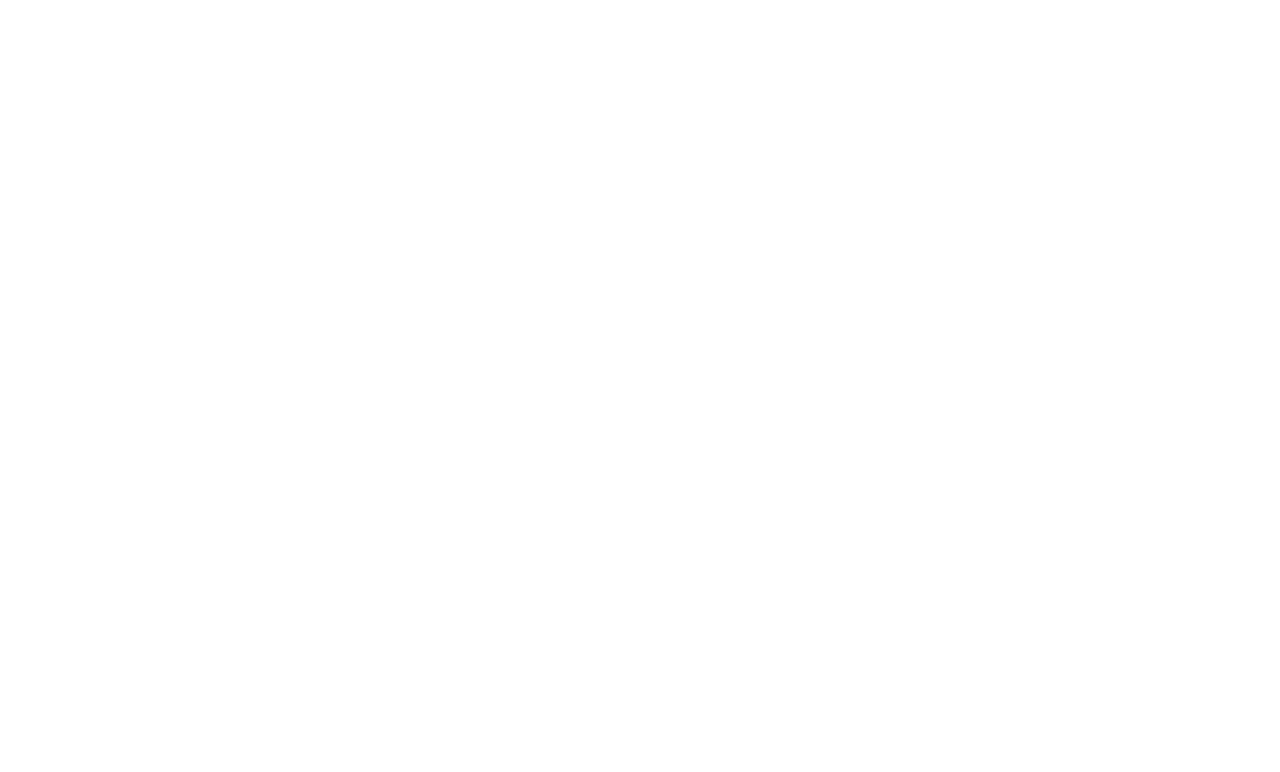
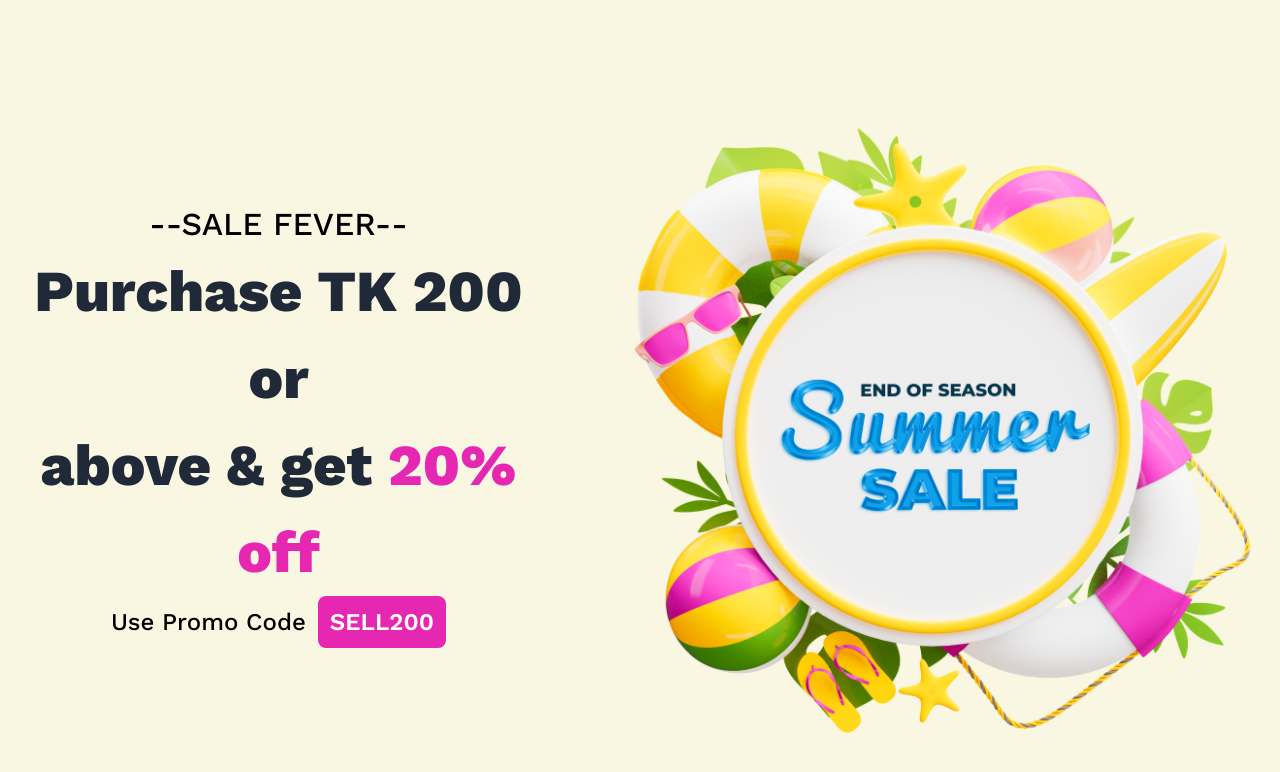
Before and after one commit to muhammad-shahin/summer-sale-coupon, a plain HTML site: page index.html in a window 1280 px wide. Drawn offline with nearby package versions, Linux system fonts and the light colour scheme.

Commit message:
header section complete

```diff
--- a/index.html
+++ b/index.html
@@ -1,5 +1,5 @@
 <!DOCTYPE html>
-<html lang="en">
+<html lang="en" data-theme="light">
   <head>
     <meta charset="UTF-8" />
     <meta name="viewport" content="width=device-width, initial-scale=1.0" />
@@ -21,9 +21,29 @@
     <script src="https://cdn.tailwindcss.com"></script>
     <title>Summer Sale - 20% Off</title>
   </head>
-  <body>
-    <header>
+  <body class="font-['Work_Sans']">
+    <header class="bg-[#F9F6E2] w-full">
+        <!-- header container -->
+        <div class="flex flex-col lg:flex-row gap-9 justify-center items-center py-20">
+            <!-- Left Side Content -->
+            <div class="text-center ">
+                <h4 class="text-black font-medium text-[32px]">--SALE FEVER--</h4>
+                <h1 class="font-extrabold text-[58px]">Purchase TK 200 or<br>
+                    above & get <span class="text-[#E527B2]">20% off</span></h1>
+                    <div class="flex justify-center items-center gap-3">
+                        <p class="text-black font-medium text-[24px] ">Use Promo Code</p>
+                         <button class="bg-[#E527B2] text-white rounded-lg font-semibold text-[24px] px-3 py-2">SELL200</button>
+                    </div>
+            </div>
+            <!-- Right Side Content -->
+            <div class="">
+                <img class="w-[90%] mx-auto lg:w-full" src="images/Summer 1.png" alt="summer banner image">
+            </div>
+        </div>
+    </header>
 
-    </header>
+    <main>
+
+    </main>
   </body>
 </html>
```
